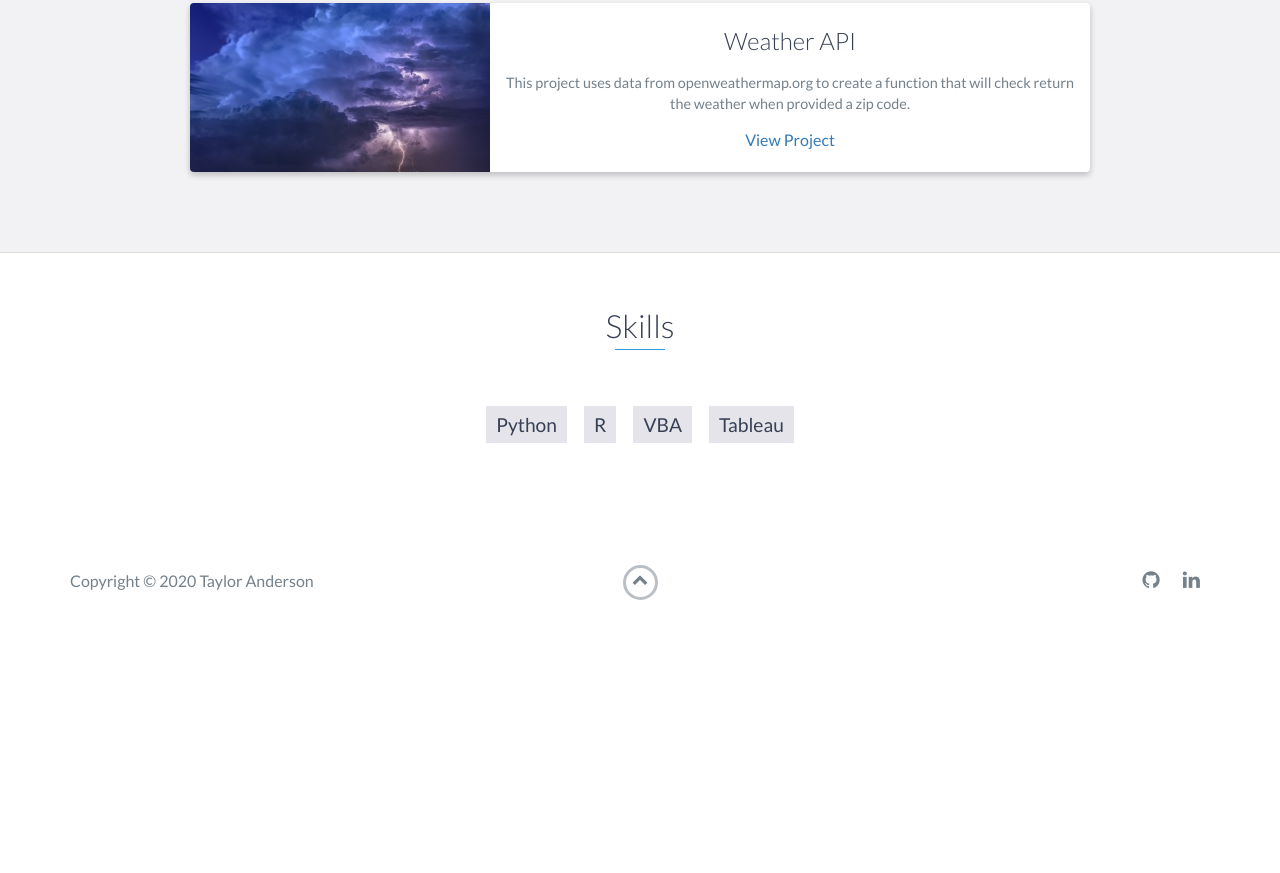
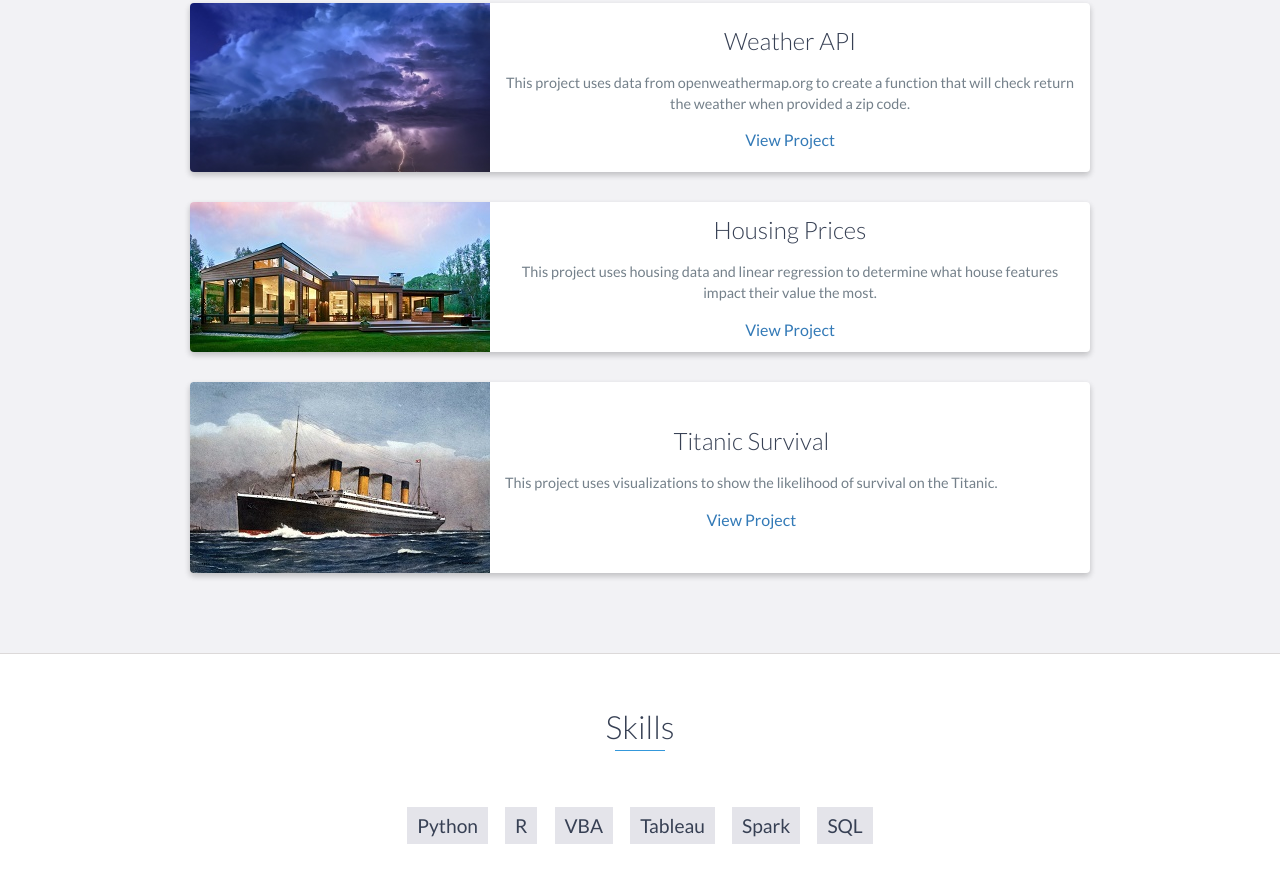
Before and after one commit to TravelingPotato/TravelingPotato.github.io, a website: page index.html in a window 1280 px wide. Shown: the part 3267-4140 px from the top of the page. Before the commit the page ends 3921 px from the top, so only its background shows below. Drawn offline with nearby package versions, Linux system fonts and the light colour scheme.

Commit message:
5/19/2020

```diff
--- a/index.html
+++ b/index.html
@@ -226,6 +226,39 @@
                     <!-- End .project-info -->
                 </div>
                 <!-- End .project -->
+
+				<div class="project shadow-large">
+                    <div class="project-image">
+                        <img src="images/house.jpg" />
+                    </div>
+                    <!-- End .project-image -->
+                    <div class="project-info">
+                        <h3>Housing Prices</h3>
+                        <p>
+                            This project uses housing data and linear regression to determine what house features impact their value the most.
+                        </p>
+                        <a href="https://github.com/TravelingPotato/Portfolio/tree/master/Housing">View Project</a>
+                    </div>
+                    <!-- End .project-info -->
+                </div>
+                <!-- End .project -->
+
+				<div class="project shadow-large">
+                    <div class="project-image">
+                        <img src="images/Titanic.jpg" />
+                    </div>
+                    <!-- End .project-image -->
+                    <div class="project-info">
+                        <h3>Titanic Survival</h3>
+                        <p>
+                            This project uses visualizations to show the likelihood of survival on the Titanic.
+                        </p>
+                        <a href="https://github.com/TravelingPotato/Portfolio/tree/master/Titanic">View Project</a>
+                    </div>
+                    <!-- End .project-info -->
+                </div>
+                <!-- End .project -->
+
             </div>
         </div>
     </div>
@@ -238,6 +271,8 @@
             <li>R</li>
             <li>VBA</li>
             <li>Tableau</li>
+			<li>Spark</li>
+			<li>SQL</li>
         </ul>
     </div>
     <!-- End #skills -->
```
Also changed, not shown: images/Titanic.jpg (added), images/house.jpg (added), images/march-madness.jpg (added).
